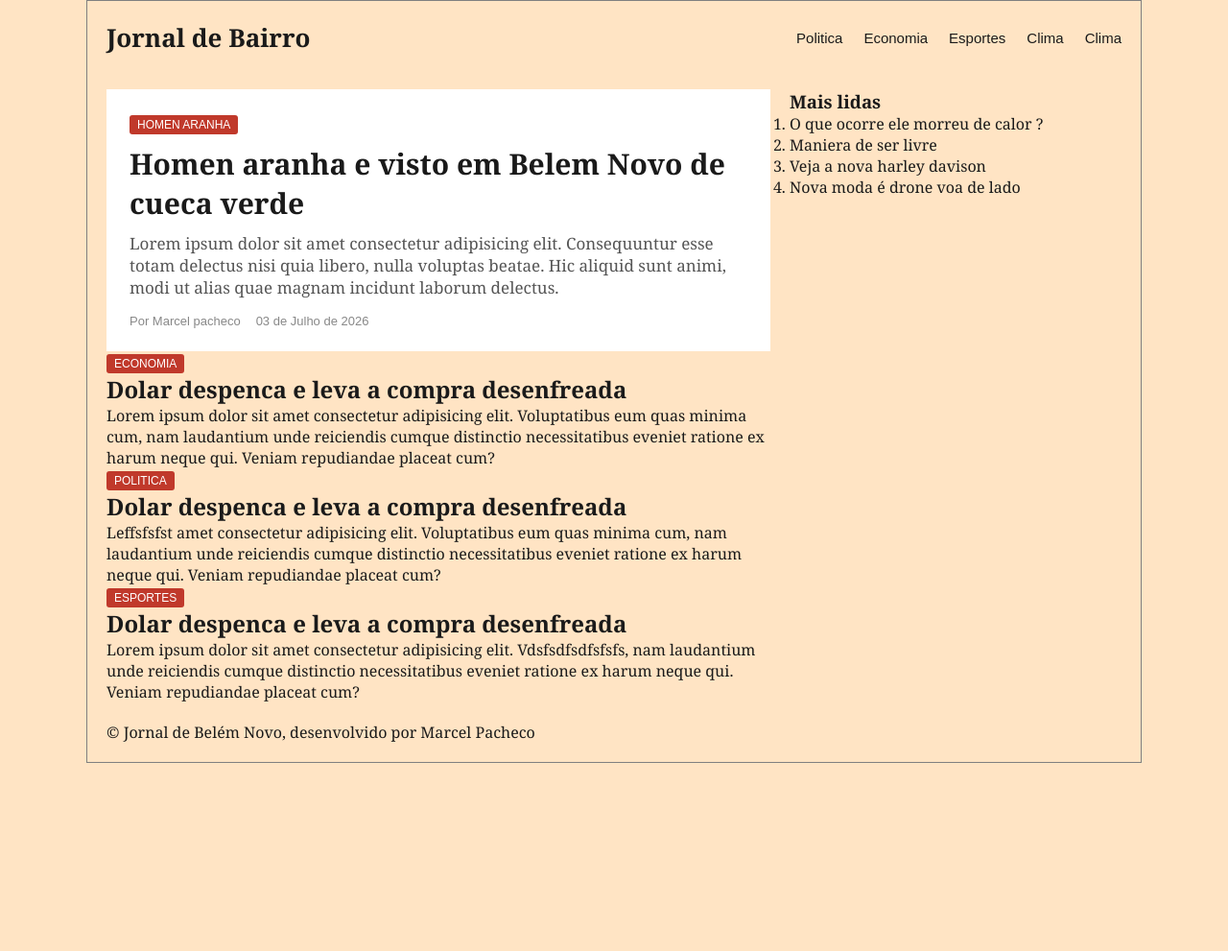
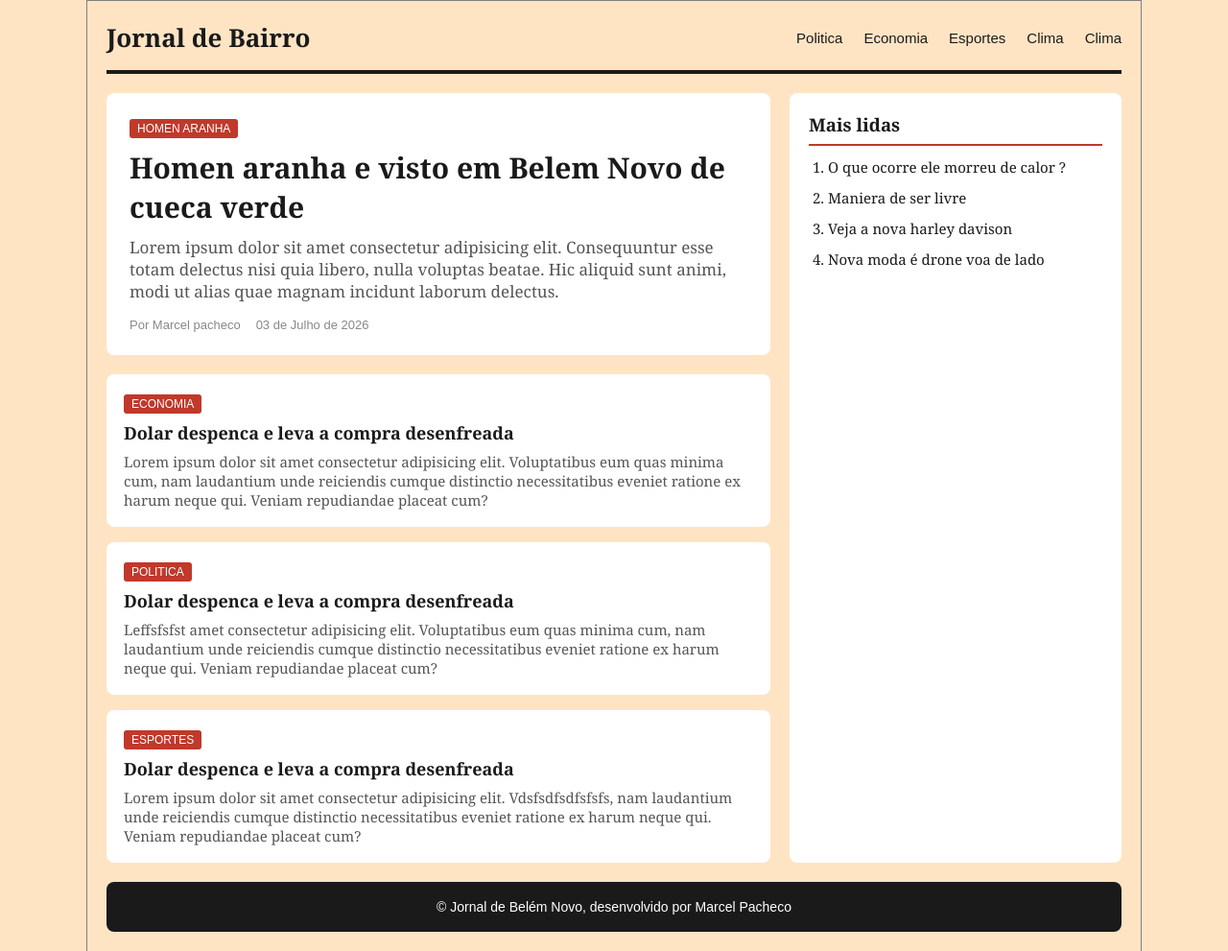
Before and after one commit to marcelspin/testedegit, a website: page modulo2/site-news/index.html in a window 1280 px wide. Shown: the whole page at 96% size. Before the commit the page ends 800 px from the top, so only its background shows below. Drawn offline with Linux system fonts and the light colour scheme.

Commit message:
Projeto SiteNews - Finalizado v.1

```diff
--- a/modulo2/site-news/style.css
+++ b/modulo2/site-news/style.css
@@ -39,7 +39,7 @@
 
 
 .cabecalho {
-    border-bottom: #1a1a1a;
+    border-bottom: 4px solid #1a1a1a;
     display: flex;
     justify-content: space-between;
     align-items: center;
@@ -65,13 +65,15 @@
 }
 
 .navegacao a:hover {
-    color: brown;
+    color: #c0392b;
 }
+
+/*Noticia destaque*/
 
 .destaque {
     background-color: #ffffff;
     padding: 24px;
-    border: radius 8px;
+    border-radius:  8px;
 }
 
 .destaque h1 {
@@ -105,4 +107,72 @@
     font-size: 13px;
     color: #888;
 
+    /*Grid de Noticias*/
+
 }
+.grade-noticias{
+    display: grid;
+    grid-template-columns: repeat
+    (autofit,minimax(220px, 1fr));
+    gap: 16px;
+    margin-top: 20px;
+}
+.cartao {
+    background: #fff;
+    padding: 18px;
+    border-radius: 8px;
+}
+.cartao h2 {
+    font-size: 18px;
+    margin: 8px 0;
+
+}
+.cartao p{
+    font-size: 15px;
+    color: #555;
+
+}
+/* barra lateral*/
+.menu-lateral {
+    background-color: #fff;
+    padding: 20px;
+    border-radius: 8px;
+
+}
+.menu-lateral h3 {
+    border-bottom: 2px solid #c0392b;
+    padding-bottom: 8px;
+    margin-bottom: 12px;
+}
+.menu-lateral ol {
+    padding-left: 20px;
+}
+
+.menu-lateral li {
+    margin-bottom: 12px;
+    font-size: 15px;
+}
+.rodape {
+    background-color: #1a1a1a;
+    color: #fff;
+    text-align: center;
+    padding: 18px;
+    border-radius: 8px;
+    font-family: Arial, Helvetica, sans-serif;
+    font-size: 14px;
+}
+@media (max-width:768px){
+    body {
+        grid-template-columns: 1fr;
+        grid-template-areas:
+        "cabecalho"
+        "principal"
+        "menu-lateral"
+        "rodape";
+    }
+    .cabecalho {
+        flex-direction: column;
+        gap: 20px;
+
+    }
+}
```
